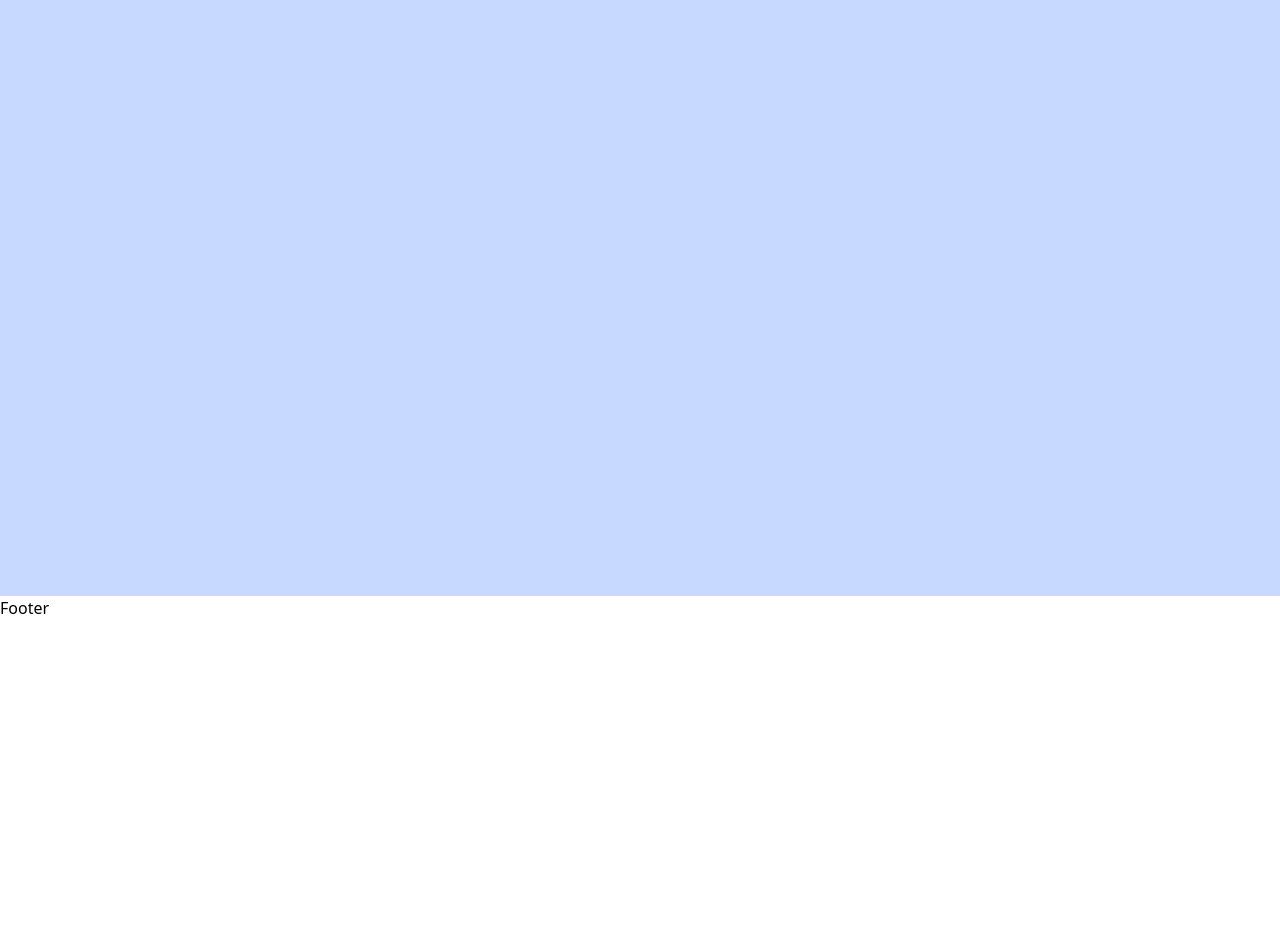
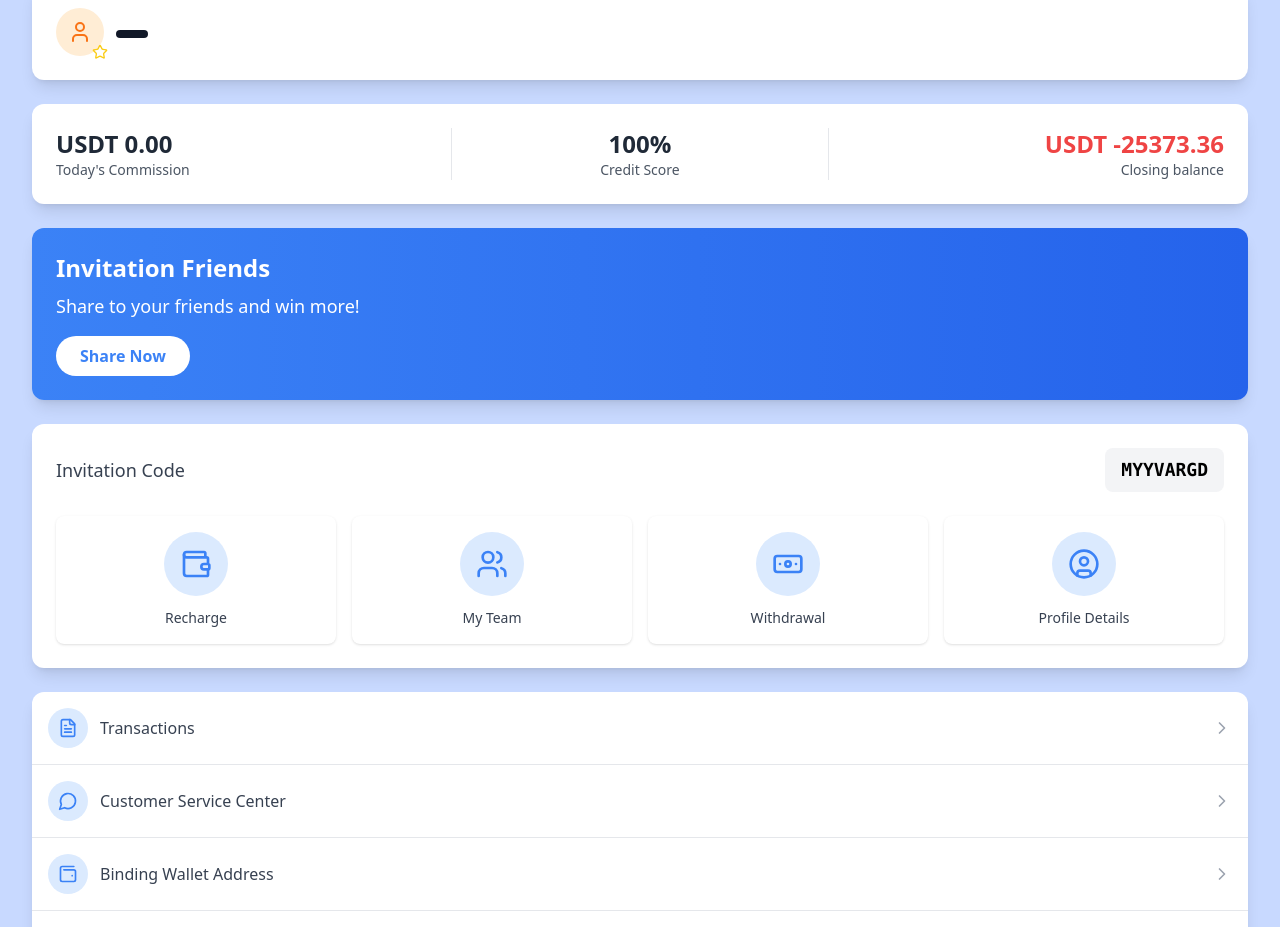
Before and after one commit to somiyaratna/clickflow, a React (Vite) app in the folder clickflow-frontend/: page /profile in a window 1280 px wide. Before the commit this address had no page. Shown: the part 180-1107 px from the top of the page. Before the commit the page ends 800 px from the top, so only its background shows below. Built offline with nearby package versions, Linux system fonts and the light colour scheme.

Commit message:
profile page

```diff
--- a/clickflow-frontend/package.json
+++ b/clickflow-frontend/package.json
@@ -11,11 +11,13 @@
   },
   "dependencies": {
     "@reduxjs/toolkit": "^2.4.0",
+    "lucide-react": "^0.468.0",
     "react": "^18.3.1",
     "react-dom": "^18.3.1",
     "react-icons": "^5.4.0",
     "react-redux": "^9.1.2",
     "react-router-dom": "^7.0.2",
+    "react-toastify": "^10.0.6",
     "redux-persist": "^6.0.0"
   },
   "devDependencies": {
--- a/clickflow-frontend/src/App.jsx
+++ b/clickflow-frontend/src/App.jsx
@@ -6,6 +6,7 @@ import NotFound from "./pages/NotFound";
 import Dashboard from "./pages/Dashboard";
 import Login from "./pages/Login";
 import Signup from "./pages/Signup";
+import Profile from "./pages/Profile";
 
 const App = () => {
   return (
@@ -28,6 +29,14 @@ const App = () => {
               </Layout>
             }
           />
+          <Route
+            path="/profile"
+            element={
+              <Layout>
+                <Profile />
+              </Layout>
+            }
+          />
           <Route path="/login" element={<Login />} />
           <Route path="/signup" element={<Signup />} />
         </Routes>
--- a/clickflow-frontend/src/components/layout/Footer.jsx
+++ b/clickflow-frontend/src/components/layout/Footer.jsx
@@ -1,5 +1,5 @@
 const Footer = () => {
-  return <div className="w-screen">Footer</div>;
+  return <div className="w-full">Footer</div>;
 };
 
 export default Footer;
--- a/clickflow-frontend/src/components/layout/Header.jsx
+++ b/clickflow-frontend/src/components/layout/Header.jsx
@@ -7,7 +7,7 @@ const Header = () => {
 
   return (
     <div>
-      <header className="bg-primary600 text-white text-center w-screen p-4 flex items-center justify-between">
+      <header className="bg-primary600 text-white text-center w-full p-4 flex items-center justify-between">
         <div className="cursor-pointer" onClick={() => navigate("/")}>
           <img
             src={mainLogo}
--- /dev/null
+++ b/clickflow-frontend/src/components/profile/BottomMenu.jsx
@@ -0,0 +1,58 @@
+import { FileText, MessageCircle, Wallet2, LogOut, ChevronRight } from 'lucide-react'
+import { useDispatch } from 'react-redux';
+import { Link, useNavigate } from 'react-router-dom';
+import { logout } from '../../redux/userSlice';
+
+function MenuItem({ icon: Icon, label, href }) {
+    return (
+        <Link
+            to={href}
+            className="flex items-center justify-between p-4 hover:bg-gray-50 transition-colors duration-200"
+        >
+            <div className="flex items-center gap-3">
+                <div className="w-10 h-10 rounded-full bg-blue-100 flex items-center justify-center">
+                    <Icon className="w-5 h-5 text-blue-500" />
+                </div>
+                <span className="text-gray-700 font-medium">{label}</span>
+            </div>
+            <ChevronRight className="w-5 h-5 text-gray-400" />
+        </Link>
+    )
+}
+
+export default function BottomMenu() {
+    const dispatch = useDispatch();
+    const navigate = useNavigate();
+    return (
+        <div className="bg-white rounded-xl shadow-lg overflow-hidden">
+            <div className="divide-y">
+                <MenuItem
+                    icon={FileText}
+                    label="Transactions"
+                    href="/transactions"
+                />
+                <MenuItem
+                    icon={MessageCircle}
+                    label="Customer Service Center"
+                    href="/support"
+                />
+                <MenuItem
+                    icon={Wallet2}
+                    label="Binding Wallet Address"
+                    href="/wallet"
+                />
+                <div
+                    className="cursor-pointer flex items-center justify-between p-4 hover:bg-gray-50 transition-colors duration-200"
+                >
+                    <div className="flex items-center gap-3" onClick={()=>{dispatch(logout()); navigate('/login')}}>
+                        <div className="w-10 h-10 rounded-full bg-blue-100 flex items-center justify-center">
+                            <LogOut className="w-5 h-5 text-blue-500" />
+                        </div>
+                        <span className="text-gray-700 font-medium">Logout</span>
+                    </div>
+                    <ChevronRight className="w-5 h-5 text-gray-400" />
+                </div>
+            </div>
+        </div>
+    )
+}
--- /dev/null
+++ b/clickflow-frontend/src/components/profile/Buttons.jsx
@@ -0,0 +1,31 @@
+import React from 'react'
+import { Wallet, Users, BanknoteIcon, UserCircle } from 'lucide-react'
+
+const ActionButton = ({ icon: Icon, label }) => (
+    <div className="flex flex-col items-center gap-3 p-4 bg-white rounded-lg shadow transition-all duration-300 hover:shadow-md hover:bg-gray-50 cursor-pointer">
+        <div className="w-16 h-16 bg-blue-100 rounded-full flex items-center justify-center">
+            <Icon className="w-8 h-8 text-blue-500" />
+        </div>
+        <span className="text-sm font-medium text-gray-700">{label}</span>
+    </div>
+)
+
+function Buttons() {
+    return (
+        <div className="bg-white rounded-xl p-6 shadow-lg transition-all duration-300 hover:shadow-xl">
+            <div className="flex justify-between items-center mb-6">
+                <span className="text-lg text-gray-700">Invitation Code</span>
+                <span className="font-mono text-lg font-bold bg-gray-100 px-4 py-2 rounded-lg">MYYVARGD</span>
+            </div>
+
+            <div className="grid grid-cols-2 sm:grid-cols-4 gap-4">
+                <ActionButton icon={Wallet} label="Recharge" />
+                <ActionButton icon={Users} label="My Team" />
+                <ActionButton icon={BanknoteIcon} label="Withdrawal" />
+                <ActionButton icon={UserCircle} label="Profile Details" />
+            </div>
+        </div>
+    )
+}
+
+export default Buttons
--- /dev/null
+++ b/clickflow-frontend/src/components/profile/Invitation.jsx
@@ -0,0 +1,15 @@
+import React from 'react'
+
+function Invitation() {
+    return (
+        <div className="bg-gradient-to-r from-blue-500 to-blue-600 text-white p-6 rounded-xl shadow-lg transition-all duration-300 hover:shadow-xl">
+            <h2 className="text-2xl font-bold mb-2">Invitation Friends</h2>
+            <p className="text-lg">Share to your friends and win more!</p>
+            <button className="mt-4 bg-white text-blue-500 px-6 py-2 rounded-full font-semibold transition-all duration-300 hover:bg-blue-100">
+                Share Now
+            </button>
+        </div>
+    )
+}
+
+export default Invitation
--- /dev/null
+++ b/clickflow-frontend/src/components/profile/Money.jsx
@@ -0,0 +1,22 @@
+import React from 'react'
+
+function Money() {
+    return (
+        <div className="grid grid-cols-1 sm:grid-cols-3 gap-4 p-6 bg-white rounded-xl shadow-lg transition-all duration-300 hover:shadow-xl">
+            <div className="text-center sm:text-left">
+                <p className="text-2xl font-bold text-gray-800">USDT 0.00</p>
+                <p className="text-sm text-gray-600">Today's Commission</p>
+            </div>
+            <div className="text-center border-t sm:border-t-0 sm:border-l sm:border-r border-gray-200 py-4 sm:py-0">
+                <p className="text-2xl font-bold text-gray-800">100%</p>
+                <p className="text-sm text-gray-600">Credit Score</p>
+            </div>
+            <div className="text-center sm:text-right">
+                <p className="text-2xl font-bold text-red-500">USDT -25373.36</p>
+                <p className="text-sm text-gray-600">Closing balance</p>
+            </div>
+        </div>
+    )
+}
+
+export default Money
--- /dev/null
+++ b/clickflow-frontend/src/components/profile/ProfileHeader.jsx
@@ -0,0 +1,33 @@
+import React, { useEffect, useState } from 'react'
+import { Star, UserIcon } from 'lucide-react'
+import { useSelector } from 'react-redux';
+
+function ProfileHeader() {
+    const [user, setUser] = useState(null);
+    const userDetails = useSelector((state) => state.user);
+    console.log(userDetails);
+    useEffect(() => {
+        setUser(userDetails.user)
+      }, [userDetails])
+      console.log(user)
+  return (
+    <div className="bg-white rounded-xl p-6 shadow-lg">
+      <div className="flex items-center gap-3">
+        <div className="relative">
+          <div className="w-12 h-12 bg-orange-100 rounded-full flex items-center justify-center">
+            <UserIcon className="w-6 h-6 text-orange-500" />
+          </div>
+          <Star className="w-4 h-4 text-yellow-400 absolute -right-1 -bottom-1" />
+        </div>
+        <div className="flex-1">
+          <p className="text-lg font-medium">{user?.phoneNo}</p>
+          <div className="inline-block bg-gray-900 text-white text-sm px-4 py-1 rounded-md mt-1">
+            {user?.fullName}
+          </div>
+        </div>
+      </div>
+    </div>
+  )
+}
+
+export default ProfileHeader
--- /dev/null
+++ b/clickflow-frontend/src/pages/Profile.jsx
@@ -0,0 +1,27 @@
+import React from 'react'
+import Money from '../components/profile/Money'
+import Invitation from '../components/profile/Invitation'
+import Buttons from '../components/profile/buttons'
+import ProfileHeader from '../components/profile/ProfileHeader'
+import BottomMenu from '../components/profile/BottomMenu'
+
+function Profile() {
+    return (
+        <div className='min-h-full flex-1 pb-4'>
+            <section className="mx-auto my-8 max-w-[1600px]">
+                <h3 className="text-xl md:text-3xl text-primary800 text-center font-bold">
+                    Profile
+                </h3>
+            </section>
+            <section className='w-[95%] mx-auto space-y-6'>
+                <ProfileHeader/>
+                <Money />
+                <Invitation/>
+                <Buttons/>
+                <BottomMenu/>
+            </section>
+        </div>
+    )
+}
+
+export default Profile
```
Also changed, not shown: 1 other file (tests, documents, lock files or other folders).
